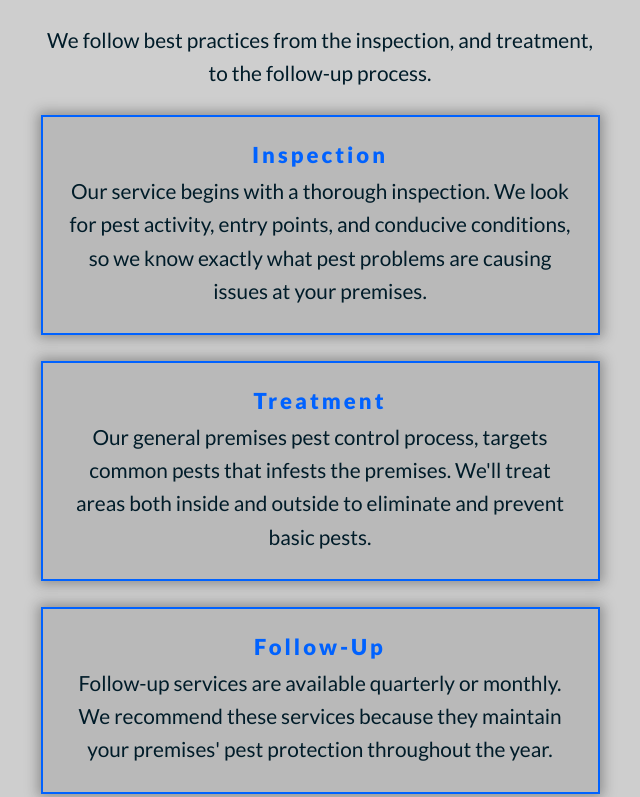
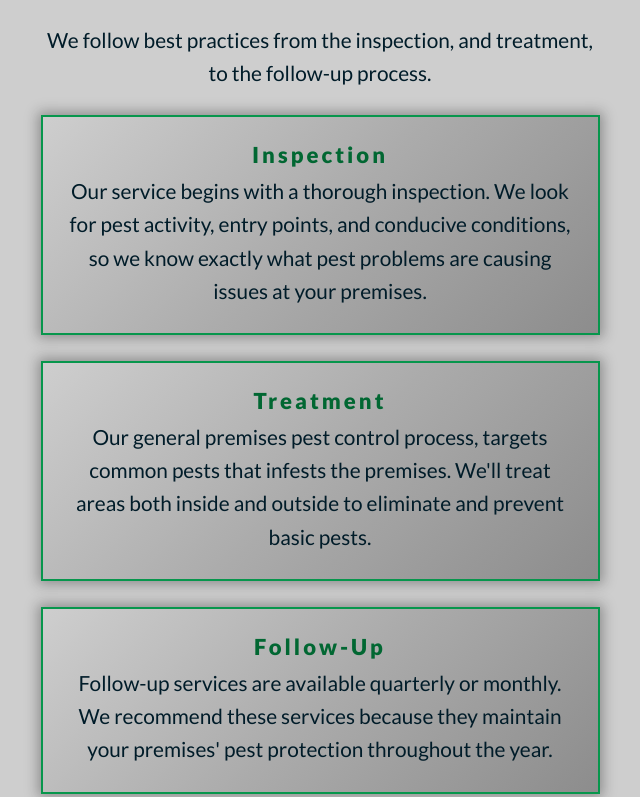
Before and after one commit to SVDwebtech/NylstroomPest053, a website: page index.html in a window 1280 px wide. Shown: the part 4982-5779 px from the top of the page, without its empty margins (320-960 px from the left). Drawn offline with Linux system fonts and the light colour scheme; a web font is replaced by a local one.

Commit message:
change styling of processListItem

```diff
--- a/sass/base/_typography.scss
+++ b/sass/base/_typography.scss
@@ -72,7 +72,7 @@ body {
 		line-height: 1.1;
 	}
 	&--processListItemHeading {
-		color: $cf-neonBlue;
+		color: $cf-dark-shamrockGreen;
 		font-size: clamp(1.5rem, 5vw, 1.7rem);
 		text-align: center;
 		line-height: 1.1;
--- a/sass/layout/_main.scss
+++ b/sass/layout/_main.scss
@@ -105,13 +105,10 @@ main {
       &__processListItem {
             @include displayFlexColumn;
             gap: .5rem;
-            background-color: $cp-lightGrey;
-            border: 2px solid $cp-neonBlue;
-            // border-radius: 100%;
+            background: linear-gradient(135deg, rgba($cp-silver, 1), rgba($cp-grey, .5), rgba($cp-grey, .95));
+            border: 2px solid $cp-shamrockGreen;
             box-shadow: $bs-dark;
             width: 100%;
-            // width: clamp(27rem, 85vw, 35rem);
-            // height: clamp(27rem, 85vw, 35rem);
             padding: 2rem;
       }
       &__servicesArticle {
```
Also changed, not shown: css/styles.css.
